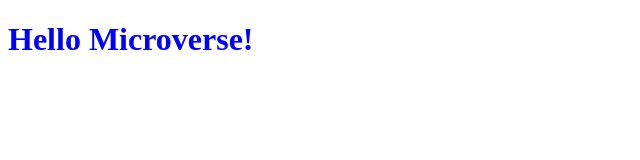
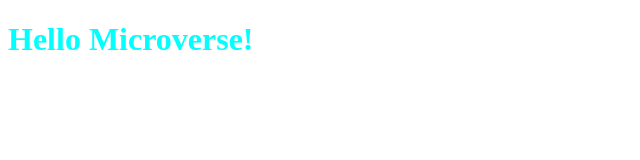
Before and after one commit to ngeelani48/Hello-Microverse-Project, a website: page index.html in a window 1280 px wide. Shown: the whole page, without its empty margins (0-640 px from the left). Drawn offline with Linux system fonts and the light colour scheme.

Commit message:
Updated readme file

```diff
--- a/style.css
+++ b/style.css
@@ -1,3 +1,3 @@
-.Header-color{
-    color: blue;
+.Header-color {
+  color: aqua;
 }
```
Also changed, not shown: package.json (added, +27 -0 lines), .stylelintrc.json (added), README.md, 3 other files.
